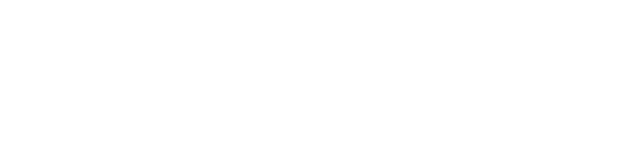
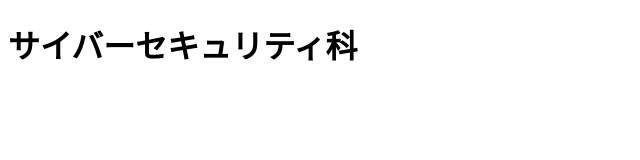
Before and after one commit to itc-s21010/WebExtention, a plain HTML site: page Task01/index.html in a window 1280 px wide. Shown: the whole page, without its empty margins (0-640 px from the left). Drawn offline with Linux system fonts and the light colour scheme.

Commit message:
index.html

```diff
--- a/Task01/index.html
+++ b/Task01/index.html
@@ -2,3 +2,5 @@
 <html lang="ja">
 <head>
 <meta charset="utf-8">
+<title>学科紹介</title>
+<h1>サイバーセキュリティ科</h1>
```
